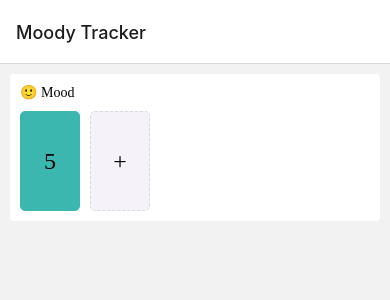
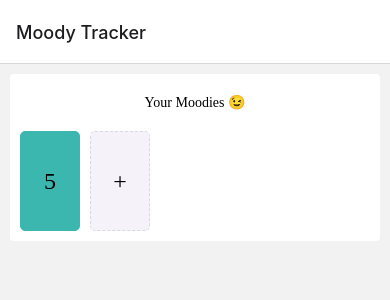
Before and after one commit to kkoscielniak/moody-tracker, a React Native app: screen /Home in a window 390 px wide. Shown: the top 300 px of the page. Built offline with nearby package versions, Linux system fonts and the light colour scheme.

Commit message:
feat: Update `DateEntry` header

```diff
--- a/src/components/DataEntry/DataEntry.tsx
+++ b/src/components/DataEntry/DataEntry.tsx
@@ -3,6 +3,7 @@ import { FlatList, Text, View } from 'react-native';
 import MoodEntry from '../../types/MoodEntry';
 import EntryTile from '../EntryTile/EntryTile';
 import NewEntryTile from '../NewEntryTile/NewEntryTile';
+import Heading from '../shared/Heading/Heading';
 import styles from './styles';
 
 interface Props {
@@ -16,7 +17,7 @@ const DataEntry: FC<Props> = ({ entries }) => {
 
   return (
     <View style={styles.container}>
-      <Text style={styles.header}>🙂 Mood</Text>
+      <Heading content="Your Moodies 😉" isTop />
       <FlatList
         horizontal
         data={entries}
--- a/src/components/shared/Heading/getStyles.ts
+++ b/src/components/shared/Heading/getStyles.ts
@@ -7,7 +7,7 @@ interface Props {
 export default ({ isTop }: Props) =>
   StyleSheet.create({
     text: {
-      fontFamily: 'Montserrat-Regular',
+      fontFamily: 'Montserrat-Medium',
       textAlign: 'center',
       marginTop: isTop ? 10 : 30,
       marginBottom: 20,
```
